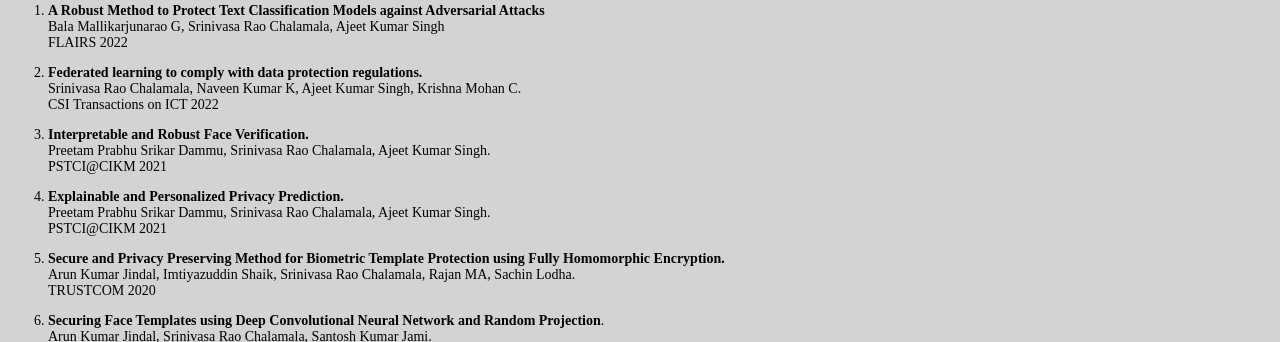
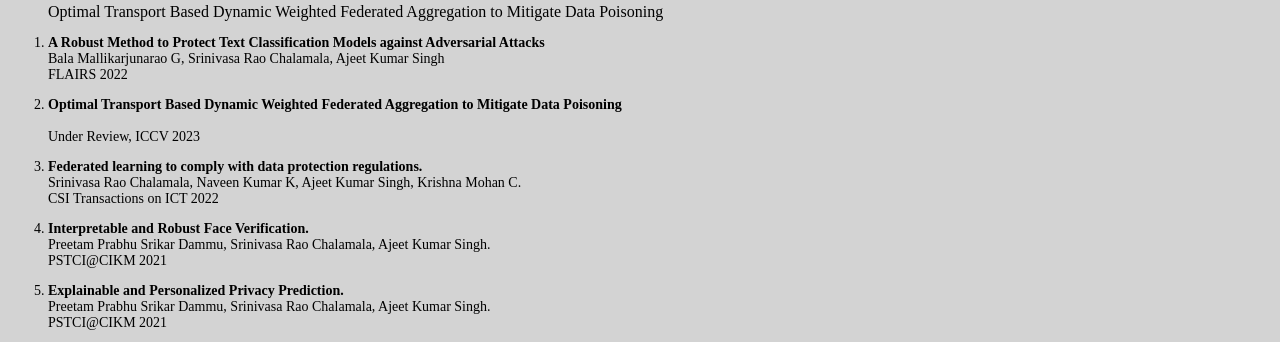
Before and after one commit to srinivaschalamala/SrinivasChalamala.github.io, a plain HTML site: page index1.html in a window 1280 px wide. Shown: the part 446-788 px from the top of the page. Drawn offline with Linux system fonts and the light colour scheme.

Commit message:
Update index1.html

```diff
--- a/index1.html
+++ b/index1.html
@@ -86,12 +86,19 @@ body
 		<p style="font-size: 1.5em;">
 			<font color="#993300"><b>&nbsp;</b></font><strong style="color: rgb(153, 51, 0); font-size: 1.5em;">Publications:</strong></p>
 		<ol>
-
+			 Optimal Transport Based Dynamic Weighted Federated Aggregation to Mitigate Data Poisoning
 			<li style="font-size: 0.875em;">
 			<p>
 					<strong>A Robust Method to Protect Text Classification Models against Adversarial Attacks</strong><br />
 					Bala Mallikarjunarao G, Srinivasa Rao Chalamala, Ajeet Kumar Singh<br />
 					FLAIRS 2022</p>
+			</li>
+
+			<li style="font-size: 0.875em;">
+			<p>
+					<strong>Optimal Transport Based Dynamic Weighted Federated Aggregation to Mitigate Data Poisoning</strong><br />
+					<br />
+					Under Review, ICCV 2023</p>
 			</li>
 			<li style="font-size: 0.875em;">
 				<p>
```
